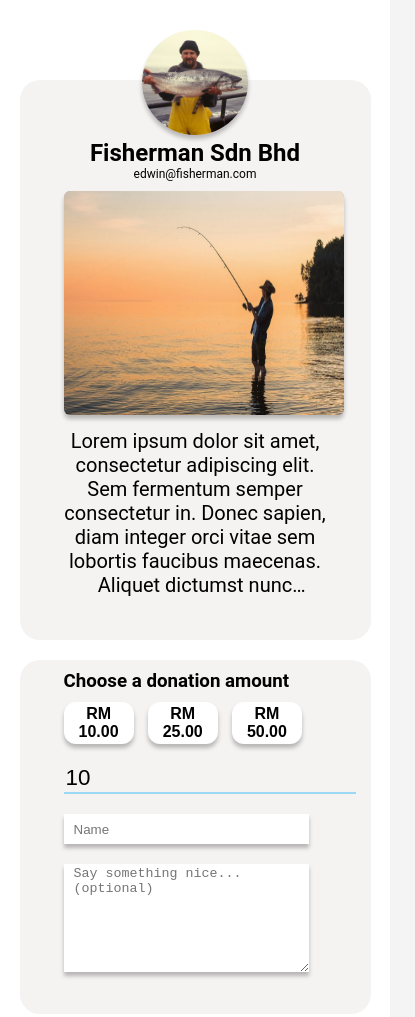
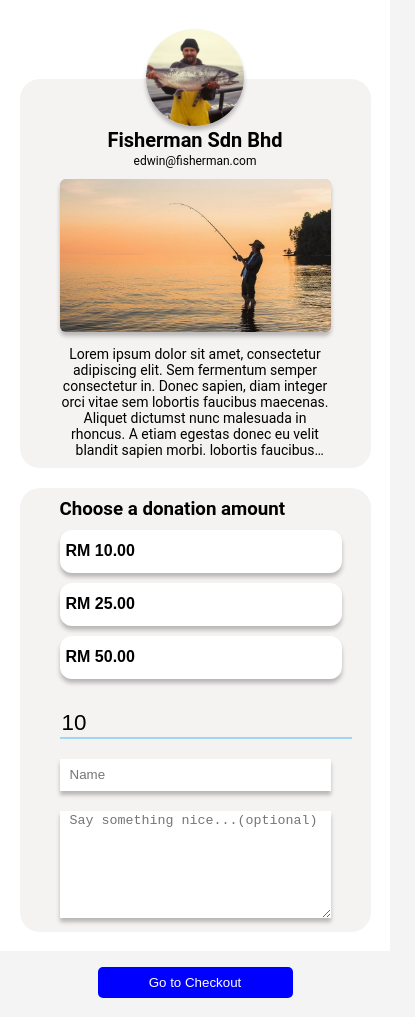
Before and after one commit to EdwinLeong/donation, a plain HTML site: page index.html in a window 390 px wide. Shown: the top 1017 px of the page, 415 px wide, since content can reach past the window. Drawn offline with Linux system fonts and the light colour scheme; files whose address does not match are found by name.

Commit message:
feat: responsive

```diff
--- a/index.html
+++ b/index.html
@@ -8,21 +8,74 @@
   </head>
   <body>
     <div class="container">
+      &nbsp;
+
       <div class="card">
         <div class="merchant">
-          <img
-            class="profile"
-            src="/Users/edwin/Developer/onDemand/image/Rectangle 25.png"
-            alt="fisherman"
-          />
+          <img class="profile" src="./image/Rectangle 25.png" alt="fisherman" />
           <p class="title">Fisherman Sdn Bhd</p>
           <p class="subtitle">edwin@fisherman.com</p>
         </div>
-        <img
-          class="image-detail"
-          src="/Users/edwin/Developer/onDemand/image/fisherman.jpg"
-          alt="food"
+        &nbsp;
+        <img class="image-detail" src="./image/fisherman.jpg" alt="food" />
+        <p class="description">
+          Lorem ipsum dolor sit amet, consectetur adipiscing elit. Sem fermentum
+          semper consectetur in. Donec sapien, diam integer orci vitae sem
+          lobortis faucibus maecenas. Aliquet dictumst nunc malesuada in
+          rhoncus. A etiam egestas donec eu velit blandit sapien morbi. lobortis
+          faucibus maecenas. Aliquet dictumst nunc malesuada in rhoncus. A etiam
+          egestas donec eu velit blandit sapien morbi.lobortis faucibus
+          maecenas. Aliquet dictumst nunc malesuada in rhoncus. A etiam egestas
+          donec eu velit blandit sapien morbi.lobortis faucibus maecenas.
+          Aliquet dictumst nunc malesuada in rhoncus. A etiam egestas donec eu
+          velit blandit sapien morbi.lobortis faucibus maecenas. Aliquet
+          dictumst nunc malesuada in rhoncus. A etiam egestas donec eu velit
+          blandit sapien morbi.
+        </p>
+      </div>
+      <div class="donation-card">
+        <h3>
+          Choose a donation amount
+        </h3>
+        <div class="amount-button">
+          <button class="amount">
+            RM 10.00
+          </button>
+          <button class="amount">RM 25.00</button>
+          <button class="amount">RM 50.00</button>
+          <input
+            class="amount-textfield"
+            placeholder="Enter search query"
+            id="quantity"
+            name="quantity"
+            min="10"
+            step="10"
+            value="10"
+            type="number"
           />
+        </div>
+        <input class="box" type="text" name="name" placeholder="Name" />
+        <textarea
+          class="remark-box"
+          rows="4"
+          cols="50"
+          placeholder="Say something nice...(optional)"
+        ></textarea>
+      </div>
+      &nbsp;
+    </div>
+    <button class="check-out-button">Go to Checkout</button>
+    <script src="main.js"></script>
+  </body>
+</html>
+
+<!-- <div class="card">
+  <div class="merchant">
+    <img class="profile" src="./image/Rectangle 25.png" alt="fisherman" />
+    <p class="title">Fisherman Sdn Bhd</p>
+    <p class="subtitle">edwin@fisherman.com</p>
+  </div>
+  <img class="image-detail" src="./image/fisherman.jpg" alt="food" />
   <p class="description">
     Lorem ipsum dolor sit amet, consectetur adipiscing elit. Sem fermentum
     semper consectetur in. Donec sapien, diam integer orci vitae sem
@@ -69,8 +122,4 @@
   ></textarea>
   <br />
 </div>
-      <button class="check-out-button">Go to Checkout</button>
-    </div>
-    <script src="main.js"></script>
-  </body>
-</html>
+<button class="check-out-button">Go to Checkout</button> -->
--- a/style.css
+++ b/style.css
@@ -9,52 +9,37 @@ body {
 }
 
 .container {
+  position: relative;
   margin-left: auto;
   margin-right: auto;
-  margin-top: 100px;
+  margin-top: 20px;
   width: 42%;
-  height: 1263px;
-
   background: #ffffff;
 }
 
 .card {
-  position: relative;
-  top: 80px;
   width: 90%;
-  height: 705px;
+  margin-top: 60px;
+  padding-bottom: 10px;
   margin-left: auto;
   margin-right: auto;
   background: #f5f2f2;
+  padding-left: 40px;
+  padding-right: 40px;
   border-radius: 20px;
 }
 
-.profile {
-  width: 20%;
-  margin-left: auto;
-  margin-right: auto;
+.image-detail {
+  width: 100%;
+  /* height: 444px; */
+  font-weight: normal;
+  font-size: 14px;
+  text-align: center;
+  margin-top: 17%;
   overflow: hidden;
-  border-radius: 50%;
+  background: #c4c4c4;
+  border-radius: 6px;
   box-shadow: 0px 4px 4px rgba(0, 0, 0, 0.25);
-}
-
-.merchant {
-  position: relative;
-  display: block;
-  text-align: center;
-  bottom: 50px;
-}
-
-.title {
-  font-weight: bold;
-  font-size: 24px;
-  line-height: 28px;
-}
-
-.subtitle {
-  font-weight: normal;
-  font-size: 12px;
-  line-height: 14px;
 }
 
 .description {
@@ -62,8 +47,6 @@ body {
   font-size: 14px;
   text-align: center;
 
-  margin-left: 44px;
-  margin-right: 44px;
   margin-top: 10px;
   overflow: hidden;
   display: -webkit-box;
@@ -71,39 +54,67 @@ body {
   -webkit-line-clamp: 7;
 }
 
-.image-detail {
-  width: 80%;
-  height: 444px;
-  margin-left: 44px;
-  margin-right: 44px;
-  margin-top: -40px;
+.merchant {
+  display: block;
+  width: 50%;
+  position: absolute;
+  top: 5px;
+  left: 25%;
+  right: 25%;
+}
+
+.profile {
+  width: 40%;
+  border-radius: 50%;
   overflow: hidden;
-
-  background: #c4c4c4;
-  border-radius: 6px;
+  display: block;
+  margin: 0 auto;
   box-shadow: 0px 4px 4px rgba(0, 0, 0, 0.25);
 }
 
+.title {
+  font-weight: bold;
+  text-align: center;
+  font-size: 24px;
+  line-height: 28px;
+  overflow: hidden;
+}
+
+.subtitle {
+  overflow: hidden;
+  font-weight: normal;
+  text-align: center;
+  font-size: 12px;
+  line-height: 14px;
+}
+
 .donation-card {
-  position: relative;
-  top: 80px;
   width: 90%;
-  height: 354px;
   margin-top: 20px;
+  padding-bottom: 10px;
   margin-left: auto;
   margin-right: auto;
+  padding-left: 40px;
+  padding-right: 40px;
   background: #f5f2f2;
   border-radius: 20px;
 }
 
 h3 {
   padding-top: 10px;
-  margin-left: 44px;
+}
+
+.amount-button {
+  display: flex;
+  flex-direction: row;
+  flex-wrap: wrap;
+  padding-top: 10px;
 }
 
 .amount {
-  width: 20%;
-  height: 42px;
+  display: flex;
+  align-items: center;
+  height: 43px;
   background-color: #ffffff;
   border-radius: 12px;
   border: none;
@@ -120,39 +131,33 @@ h3 {
   color: #ffffff;
 }
 
-.row {
-  padding-top: 10px;
-  display: inline-block;
-  margin-left: 44px;
-  width: 100%;
-}
-
 .amount-textfield {
   margin-top: 20px;
-  margin-left: 44px;
   border: 0;
   outline: 0;
+  overflow: hidden;
   border-bottom: 2px solid #03a8f45e;
   font-size: 1.4rem;
   background: transparent;
 }
 
 .box {
+  display: block;
   margin-top: 20px;
-  margin-left: 44px;
-  width: 50%;
+  width: 100%;
   height: 32px;
   background: #ffffff;
   border: none;
+  overflow: hidden;
   box-shadow: 0px 4px 4px rgba(0, 0, 0, 0.25);
   padding-left: 10px;
 }
 
 .remark-box {
   margin-top: 20px;
-  width: 50%;
-  margin-left: 44px;
+  width: 100%;
   height: 107.58px;
+  overflow: hidden;
   background: #ffffff;
   border: none;
   box-shadow: 0px 4px 4px rgba(0, 0, 0, 0.25);
@@ -162,7 +167,8 @@ h3 {
 .check-out-button {
   position: relative;
   left: 35%;
-  top: 110px;
+  margin-top: 2%;
+  margin-bottom: 2%;
   width: 30%;
   height: 31px;
   background: #0000ff;
@@ -171,58 +177,68 @@ h3 {
   color: #ffffff;
 }
 
-@media screen and (max-width: 600px) {
+@media screen and (max-width: 966px) {
   .container {
     width: 100%;
-    height: 1400px;
     margin-top: 0px;
   }
 
-  .profile {
-    width: 30%;
+  .amount-button {
+    display: flex;
+    flex-direction: column;
+    flex-wrap: wrap;
+    padding-top: 10px;
+  }
+
+  .amount {
+    margin-bottom: 10px;
+  }
+
+  .card {
+    width: 90%;
+    margin-top: 60px;
+    padding-bottom: 10px;
     margin-left: auto;
     margin-right: auto;
-    overflow: hidden;
-    border-radius: 50%;
-    box-shadow: 0px 4px 4px rgba(0, 0, 0, 0.25);
+    background: #f5f2f2;
+    padding-left: 40px;
+    padding-right: 40px;
+    border-radius: 20px;
+  }
+
+  .merchant {
+    display: block;
+    top: 3%;
+    left: 0;
+    width: 100%;
+  }
+
+  .profile {
+    width: 25%;
+  }
+
+  .title {
+    font-size: 20px;
+  }
+
+  .subtitle {
+    font-size: 12px;
   }
 
   .image-detail {
-    height: 40%;
-  }
-
-  .card {
-    height: 40%;
-  }
-
-  .description {
-    font-size: 20px;
-  }
-
-  .row {
-    padding-top: 10px;
-    display: inline-block;
-  }
-
-  .amount {
-    display: inline-block;
-  }
-
-  .box {
-    height: 30px;
-    width: 70%;
-  }
-
-  .remark-box {
-    width: 70%;
+    margin-top: 30%;
   }
 
   .check-out-button {
-    left: 35%;
+    position: relative;
+    left: 25%;
+    margin-top: 4%;
+    margin-bottom: 2%;
+    width: 50%;
   }
 }
 
-@media screen and (max-width: 300px) {
+/* @media screen and (max-width: 300px) {
     .container {
       width: 100%;
       margin-top: 0px;
@@ -242,3 +258,4 @@ h3 {
       color: #ffffff;
     }
   }
+*/
```
Lines whose indentation alone changed are shown as unchanged.
